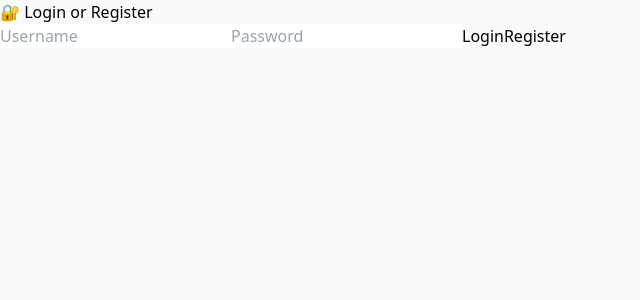
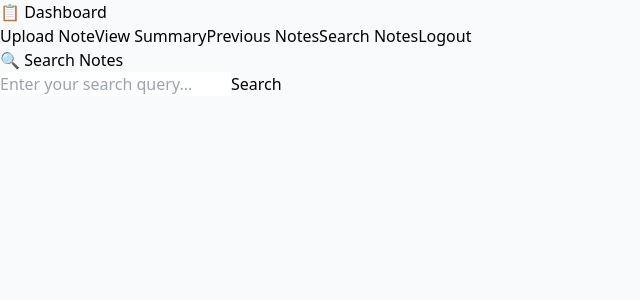
Before and after one commit to Shovik-2004/AI-Notes_Summarizer, a React (Vite) app in the folder frontend/: page /dashboard/search in a window 1280 px wide. Before the commit this address led to /login. Shown: the top 300 px of the page, without its empty margins (0-640 px from the left). Built offline with nearby package versions, Linux system fonts and the light colour scheme; sample sign-in values are in the browser's storage.

Commit message:
added pinecone search in frontend

```diff
--- a/frontend/src/App.jsx
+++ b/frontend/src/App.jsx
@@ -8,6 +8,7 @@ import Dashboard from './components/Dashboard'
 import UploadNote from './components/UploadNote'
 import ViewSummary from './components/ViewSummary'
 import PreviousNotes from './components/PreviousNotes'
+import SearchNotes from './components/SearchNotes'
 import ProtectedRoute from './components/ProtectedRoute'
 
 export default function App() {
@@ -55,6 +56,7 @@ export default function App() {
         <Route path="upload" element={<UploadNote />} />
         <Route path="summary" element={<ViewSummary />} />
         <Route path="previous" element={<PreviousNotes />} />
+        <Route path="search" element={<SearchNotes />} /> {/* ✅ Search Notes added */}
       </Route>
 
       <Route path="*" element={<Navigate to="/" />} />
--- a/frontend/src/components/Dashboard.jsx
+++ b/frontend/src/components/Dashboard.jsx
@@ -26,6 +26,9 @@ export default function Dashboard() {
               </Link>
               <Link to="previous" className="text-blue-600 hover:text-blue-800 font-medium">
                 Previous Notes
+              </Link>
+              <Link to="search" className="text-blue-600 hover:text-blue-800 font-medium">
+                Search Notes
               </Link>
             </>
           )}
@@ -60,6 +63,13 @@ export default function Dashboard() {
               <span>🕓</span>
               <span>Previous Notes</span>
             </Link>
+            <Link
+              to="search"
+              className="bg-yellow-500 text-white font-semibold py-3 px-8 rounded shadow-md hover:bg-yellow-600 transition flex items-center space-x-2"
+            >
+              <span>🔍</span>
+              <span>Search Notes</span>
+            </Link>
           </div>
         ) : (
           <Outlet />
--- /dev/null
+++ b/frontend/src/components/SearchNotes.jsx
@@ -0,0 +1,70 @@
+// src/components/SearchNotes.jsx
+import { useState } from 'react'
+
+export default function SearchNotes() {
+  const [query, setQuery] = useState('')
+  const [results, setResults] = useState([])
+  const [loading, setLoading] = useState(false)
+  const [error, setError] = useState('')
+
+  const handleSearch = async () => {
+    if (!query.trim()) return
+    setLoading(true)
+    setError('')
+
+    try {
+      const response = await fetch(
+        `http://127.0.0.1:8000/search-notes?query=${encodeURIComponent(query)}`,
+        {
+          headers: {
+            Authorization: `Bearer ${localStorage.getItem('token')}`,
+          },
+        }
+      )
+
+      if (!response.ok) throw new Error('Search failed')
+      const data = await response.json()
+      setResults(data.results || [])
+    } catch (err) {
+      console.error(err)
+      setError('❌ Failed to fetch search results')
+    } finally {
+      setLoading(false)
+    }
+  }
+
+  return (
+    <div className="bg-white p-6 rounded shadow max-w-3xl mx-auto mt-8">
+      <h2 className="text-2xl font-bold text-center text-gray-800 mb-6">🔍 Search Notes</h2>
+
+      <div className="flex gap-4 mb-4">
+        <input
+          type="text"
+          className="w-full border p-3 rounded"
+          placeholder="Enter your search query..."
+          value={query}
+          onChange={(e) => setQuery(e.target.value)}
+        />
+        <button
+          className="bg-blue-600 text-white px-4 py-2 rounded hover:bg-blue-700"
+          onClick={handleSearch}
+        >
+          Search
+        </button>
+      </div>
+
+      {loading && <p>Searching...</p>}
+      {error && <p className="text-red-500">{error}</p>}
+
+      <ul className="space-y-4 mt-4">
+        {results.map((res) => (
+          <li key={res.id} className="border rounded p-4 bg-gray-50 text-gray-800">
+            <p><strong>ID:</strong> {res.id}</p>
+            <p><strong>Content:</strong> {res.content}</p>
+            <p><strong>Summary:</strong> {res.summary}</p>
+          </li>
+        ))}
+      </ul>
+    </div>
+  )
+}
```
Also changed, not shown: 1 other file (tests, documents, lock files or other folders).
